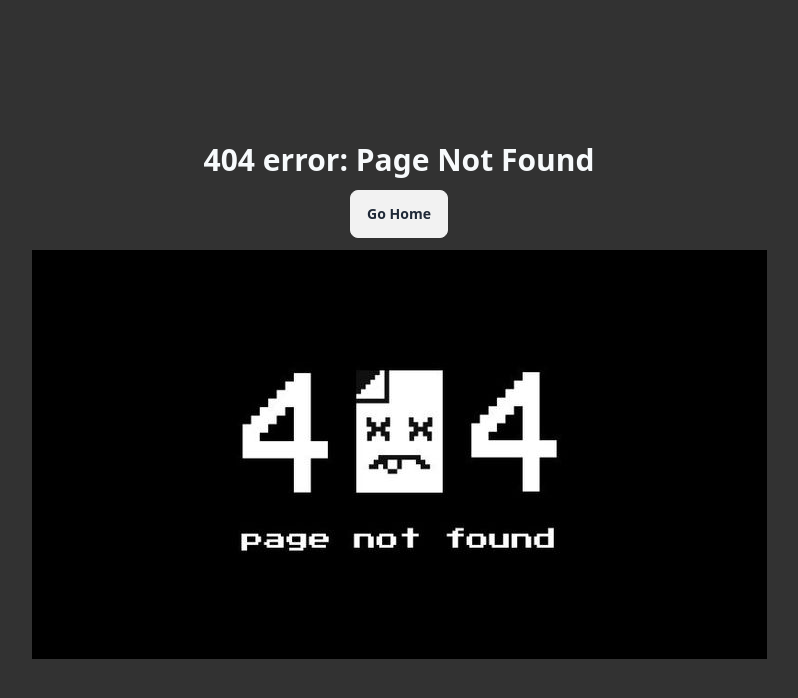
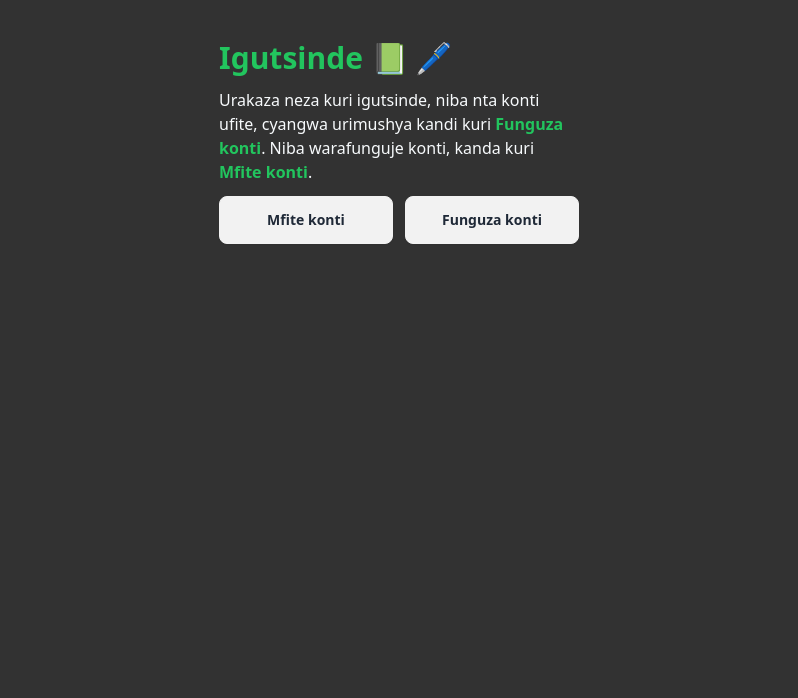
Before and after one commit to biooids/igutsinde-biooids, a React (Vite) app in the folder frontend/: page /auth-method in a window 1280 px wide. Before the commit this address had no page. Shown: the top 698 px of the page, without its empty margins (241-1039 px from the left). Built offline with nearby package versions, Linux system fonts and the light colour scheme.

Commit message:
"Added AuthMethod route and component, updated AuthenticatedUser to redirect to AuthMethod, and modified LogIn and SignUp pages to update links and text."

```diff
--- a/frontend/src/App.tsx
+++ b/frontend/src/App.tsx
@@ -16,6 +16,7 @@ import Pricing from "./components/pages/pay/Pricing";
 import AuthenticatedUser from "./components/mainComp/AuthenticatedUser";
 import DashBoard from "./components/pages/dashBoard/DashBoard";
 import Ibyapa from "./components/pages/reading/Ibyapa";
+import AuthMethod from "./components/pages/auth/AuthMethod";
 
 function App() {
   const router = createBrowserRouter([
@@ -89,6 +90,10 @@ function App() {
       path: "/sign-up",
       element: <SignUp />,
     },
+    {
+      path: "auth-method",
+      element: <AuthMethod />,
+    },
   ]);
   return <RouterProvider router={router} />;
 }
--- a/frontend/src/components/mainComp/AuthenticatedUser.tsx
+++ b/frontend/src/components/mainComp/AuthenticatedUser.tsx
@@ -5,7 +5,7 @@ import { Navigate, Outlet } from "react-router-dom";
 function AuthenticatedUser() {
   const { currentUser } = useSelector((state: RootState) => state.user);
 
-  return currentUser ? <Outlet /> : <Navigate to="/sign-up" />;
+  return currentUser ? <Outlet /> : <Navigate to="/auth-method" />;
 }
 
 export default AuthenticatedUser;
--- /dev/null
+++ b/frontend/src/components/pages/auth/AuthMethod.tsx
@@ -0,0 +1,26 @@
+import { Link } from "react-router-dom";
+
+function AuthMethod() {
+  return (
+    <section className="min-h-screen flex flex-col gap-3 p-3 m-auto pt-10 max-w-sm">
+      <h2 className="text-3xl font-bold text-green-500">Igutsinde 📗 🖊</h2>
+
+      <p>
+        Urakaza neza kuri igutsinde, niba nta konti ufite, cyangwa urimushya
+        kandi kuri{" "}
+        <span className="font-bold text-green-500">Funguza konti</span>. Niba
+        warafunguje konti, kanda kuri{" "}
+        <span className="font-bold text-green-500">Mfite konti</span>.
+      </p>
+      <div className=" justify-between grid grid-cols-2 gap-3 ">
+        <Link to="/log-in">
+          <button className="btn w-full">Mfite konti</button>
+        </Link>
+        <Link to="/sign-up">
+          <button className="btn w-full">Funguza konti</button>
+        </Link>
+      </div>
+    </section>
+  );
+}
+export default AuthMethod;
--- a/frontend/src/components/pages/auth/LogIn.tsx
+++ b/frontend/src/components/pages/auth/LogIn.tsx
@@ -58,13 +58,14 @@ function LogIn() {
   return (
     <div className="min-h-screen flex flex-col sm:flex-row gap-3 p-3 justify-center items-center">
       <div className="max-w-sm flex flex-col gap-3  ">
-        <h1 className="text-3xl font-bold text-green-500">Igutsinde</h1>
+        <h2 className="text-3xl font-bold text-green-500">Igutsinde</h2>
         <p>
           Urakaza neza kuri igu tsinde, Niba warafunguje konti, uzuza ino fomu.
-          Niba nta konti ufite, cyangwa uri mushya, kanda aha,
+          Niba nta konti ufite, cyangwa uri mushya, kanda kuri{" "}
+          <span className="font-bold text-green-500">Funguza konti</span>
         </p>
         <Link to="/sign-up">
-          <button className="btn w-full">Kora konti</button>
+          <button className="btn w-full">Funguza konti.</button>
         </Link>
       </div>
       <div className="card  w-full max-w-sm shrink-0 shadow-2xl bg-black">
--- a/frontend/src/components/pages/auth/SignUp.tsx
+++ b/frontend/src/components/pages/auth/SignUp.tsx
@@ -60,13 +60,14 @@ function SignUp() {
   return (
     <div className="min-h-screen flex flex-col sm:flex-row gap-3 p-3 justify-center items-center">
       <div className="max-w-sm flex flex-col gap-3  ">
-        <h1 className="text-3xl font-bold text-green-500">Igutsinde</h1>
+        <h2 className="text-3xl font-bold text-green-500">Igutsinde</h2>
         <p>
           Urakaza neza kuri igu tsinde, niba nta konti ufite, cyangwa uri
-          mushya, uzuza i fomu. Niba warafunguje konti, kanda aha,
+          mushya, uzuza iyi fomu. Niba warafunguje konti, kanda kuri{" "}
+          <span className="font-bold text-green-500">Mfite konti</span>,
         </p>
         <Link to="/log-in">
-          <button className="btn w-full">Konti yanjye</button>
+          <button className="btn w-full">Mfite konti</button>
         </Link>
       </div>
       <div className="card w-full max-w-sm shrink-0 shadow-2xl  bg-black ">
```
